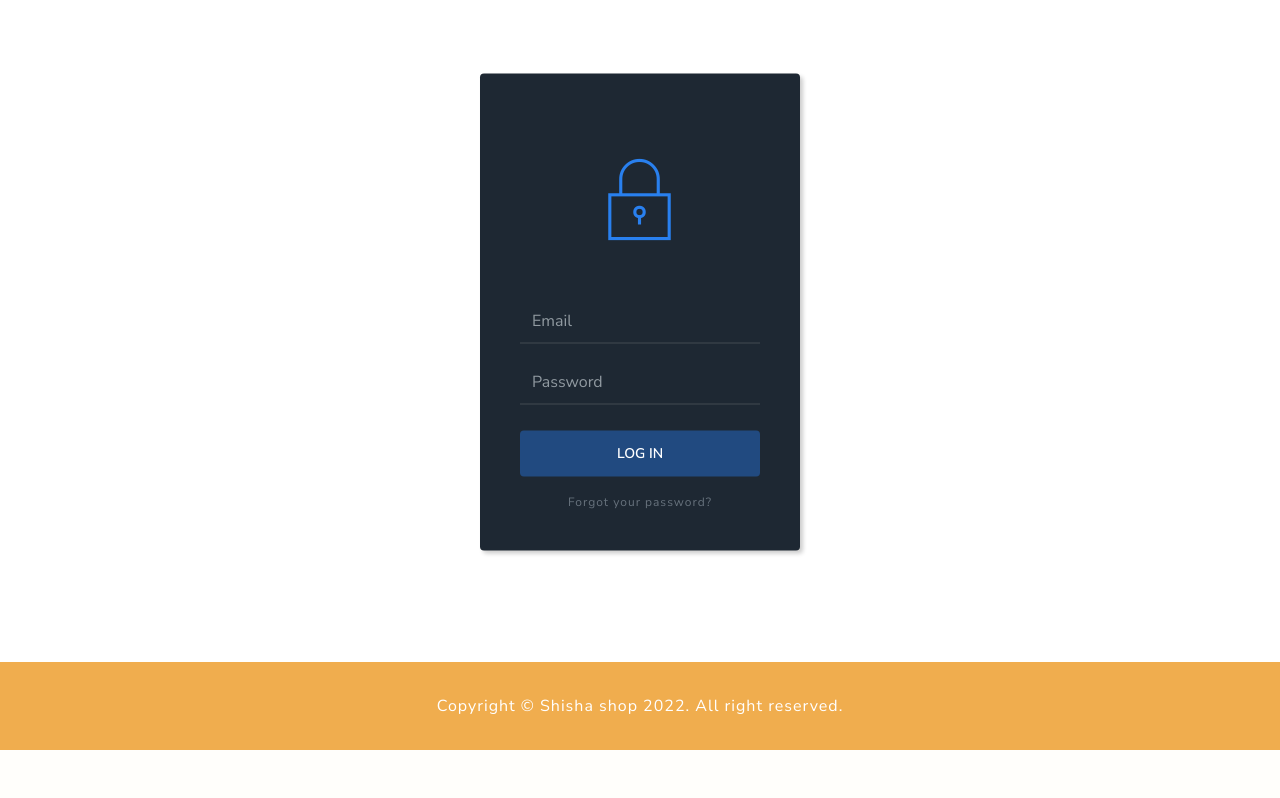
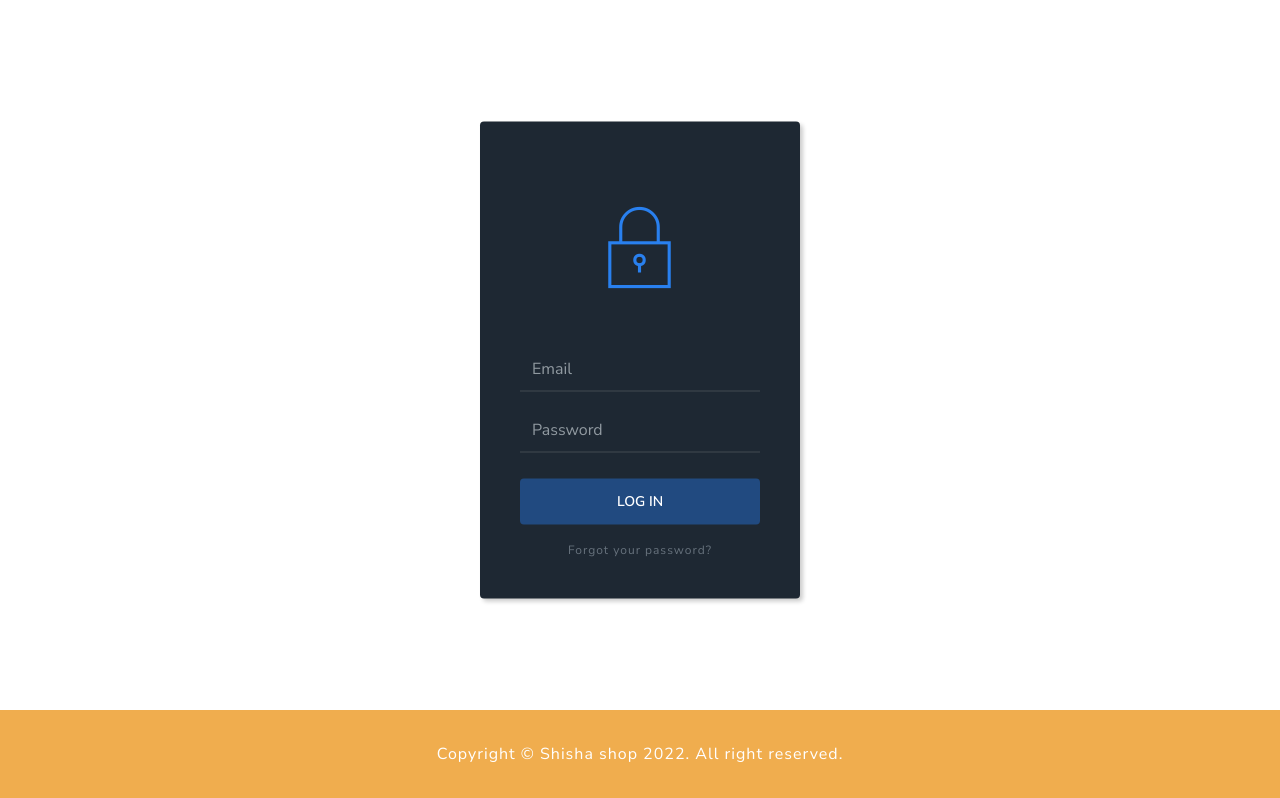
Before and after one commit to phgthanhng/SYSDEV-project, a PHP site: page /Sysdev-project/Admin/Login in a window 1280 px wide. Shown: the part 103-901 px from the top of the page. Before the commit the page ends 853 px from the top, so only its background shows below. Run offline with PHP 8.4, Linux system fonts and the light colour scheme; some libraries are stand-ins or nearby versions; some web fonts are replaced.

Commit message:
Added margin on top to prevent going up when alert shows

```diff
--- a/app/views/Admin/Login.php
+++ b/app/views/Admin/Login.php
@@ -1,7 +1,7 @@
   <?php require APPROOT . '/views/includes/header.php';  ?>
   <div style="width: 100%">
 
-    <section class="login-dark">
+    <section class="login-dark mt-5">
       <form method="post">
         <h2 class="visually-hidden">Login Form</h2>
         <div class="illustration">
```
